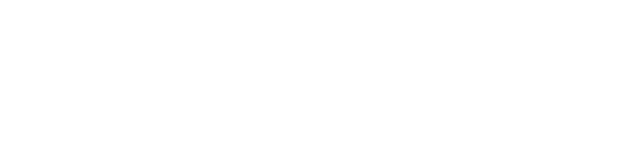
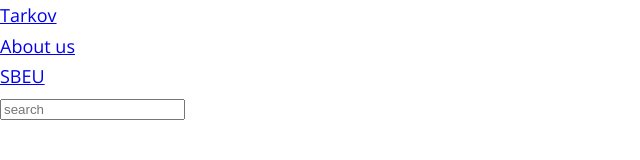
Before and after one commit to Loli-Ravioli/Tapkov, a website: page src/index.pug in a window 1280 px wide. Shown: the whole page, without its empty margins (0-640 px from the left). Drawn offline with nearby package versions, Linux system fonts and the light colour scheme; files that its build step writes are made by us from their sources.

Commit message:
First commit

```diff
--- a/src/index.pug
+++ b/src/index.pug
@@ -9,3 +9,18 @@
         link(rel="stylesheet" href="/css/reset.css")
         link(rel="stylesheet" href="/css/index.css")
     body
+        header.header
+            a.logo(href='/')
+                h1.logo_title Tarkov
+            nav.main-nav
+                ul.main-nav_list
+                    li.main-nav_item
+                        a.main-nav_link.main-nav_link_active(href='#')
+                        Information
+                    li.main-nav_item
+                        a.main-nav_link(href='#') About&nbsp;us
+                    li.main-nav_item
+                        a.main-nav_link(href='#') SBEU
+            label.search
+                .search_icon
+                input.search_form(type="text" placeholder="search")
--- /dev/null
+++ b/static/css/index.css
@@ -0,0 +1 @@
+body,html{font:18px/1.7 'Open Sans',sans-serif}
--- /dev/null
+++ b/static/css/reset.css
@@ -0,0 +1 @@
+a,abbr,acronym,address,applet,article,aside,audio,b,big,blockquote,body,canvas,caption,center,cite,code,dd,del,details,dfn,div,dl,dt,em,embed,fieldset,figcaption,figure,footer,form,h1,h2,h3,h4,h5,h6,header,hgroup,html,i,iframe,img,ins,kbd,label,legend,li,mark,menu,nav,object,ol,output,p,pre,q,ruby,s,samp,section,small,span,strike,strong,sub,summary,sup,table,tbody,td,tfoot,th,thead,time,tr,tt,u,ul,var,video{margin:0;padding:0;border:0;font-size:100%;font:inherit;vertical-align:baseline}article,aside,details,figcaption,figure,footer,header,hgroup,menu,nav,section{display:block}body{line-height:1}ol,ul{list-style:none}blockquote,q{quotes:none}blockquote:after,blockquote:before,q:after,q:before{content:'';content:none}table{border-collapse:collapse;border-spacing:0}
```
Also changed, not shown: static/images/cover.jpg (added), static/images/culture.jpg (added), static/images/enjoy.jpg (added), static/images/gallery.jpg (added), static/images/icons/arrow_downward.svg (added), static/images/icons/arrow_left.svg (added), static/images/icons/arrow_right.svg (added), static/images/icons/arrow_rightward.svg (added), static/images/icons/facebook.svg (added), static/images/icons/instagram.svg (added), static/images/icons/search.svg (added), static/images/icons/twitter.svg (added), static/index.html (added), static/js/index.js (added), 1 other file.
